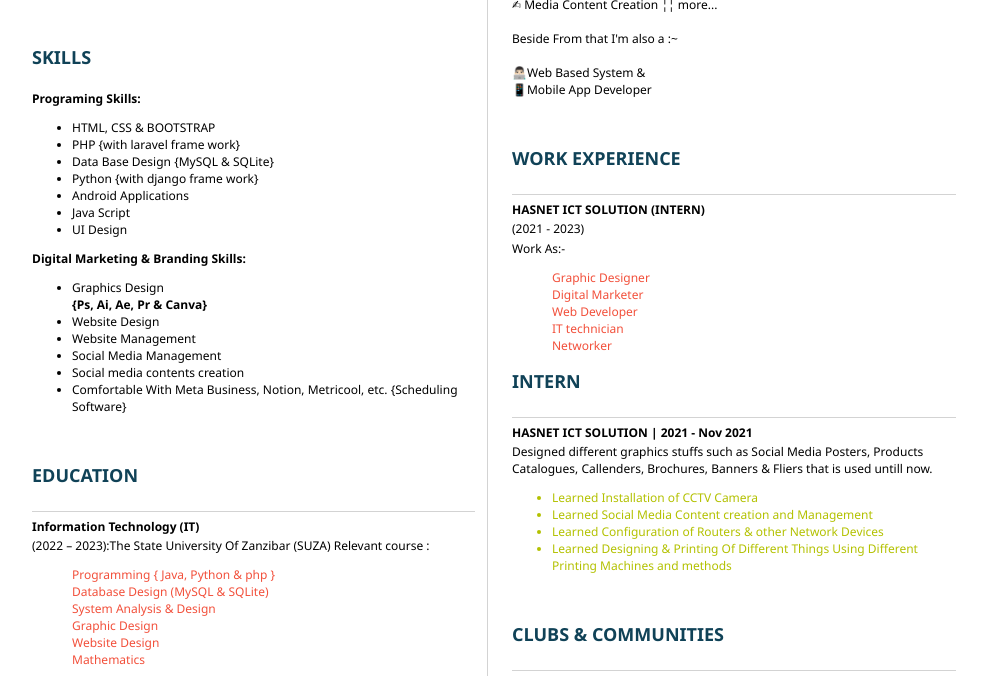
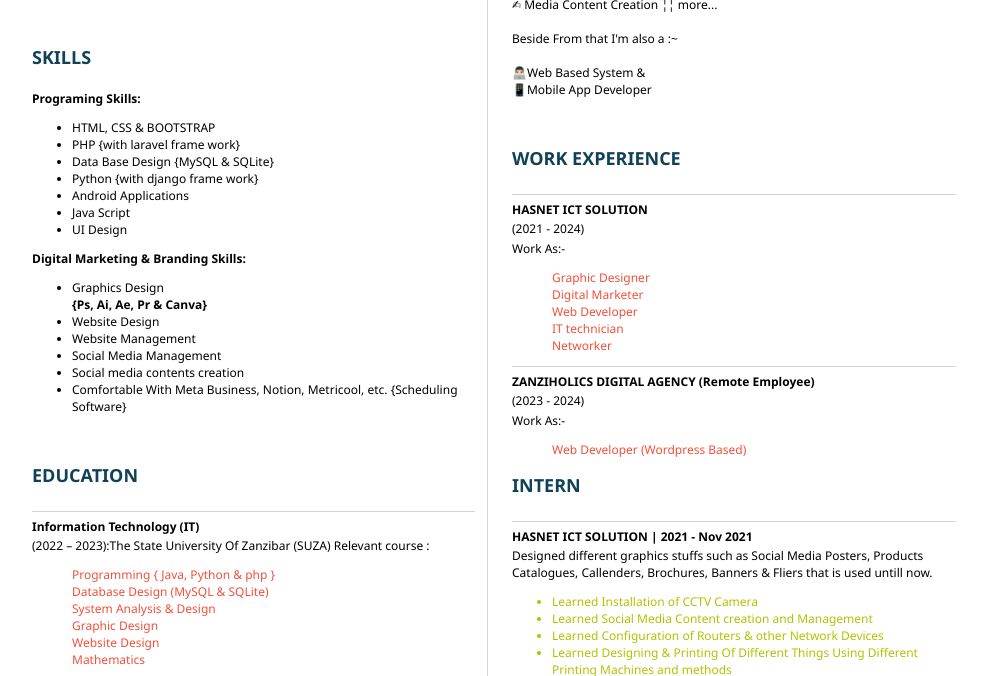
Before and after one commit to Abdulrazakmus/My-Resume, a plain HTML site: page index.html in a window 1280 px wide. Shown: the part 424-1100 px from the top of the page, without its empty margins (152-1139 px from the left). Drawn offline with Linux system fonts and the light colour scheme.

Commit message:
24 feb 2024 again

```diff
--- a/index.html
+++ b/index.html
@@ -209,8 +209,8 @@
             <section>
                 <h2><strong>WORK EXPERIENCE</strong></h2>
                 <hr>
-                <b>HASNET ICT SOLUTION (INTERN)</b>
-                <p>(2021 - 2023)
+                <b>HASNET ICT SOLUTION </b>
+                <p>(2021 - 2024)
                 <p>Work As:-</p>
                 </p>
                 <ul class="course">
@@ -222,6 +222,19 @@
 
 
                 </ul>
+
+                <!-- Zanziholics Digital agency -->
+
+                <hr>
+                <b>ZANZIHOLICS DIGITAL AGENCY (Remote Employee)</b>
+                <p>(2023 - 2024)
+                <p>Work As:-</p>
+                </p>
+                <ul class="course">
+                    <li> Web Developer (Wordpress Based) </li>
+
+                </ul>
+
                 <!-- internship section -->
                 <h2><b><strong>INTERN</strong></b></h2>
                 <hr>
```
